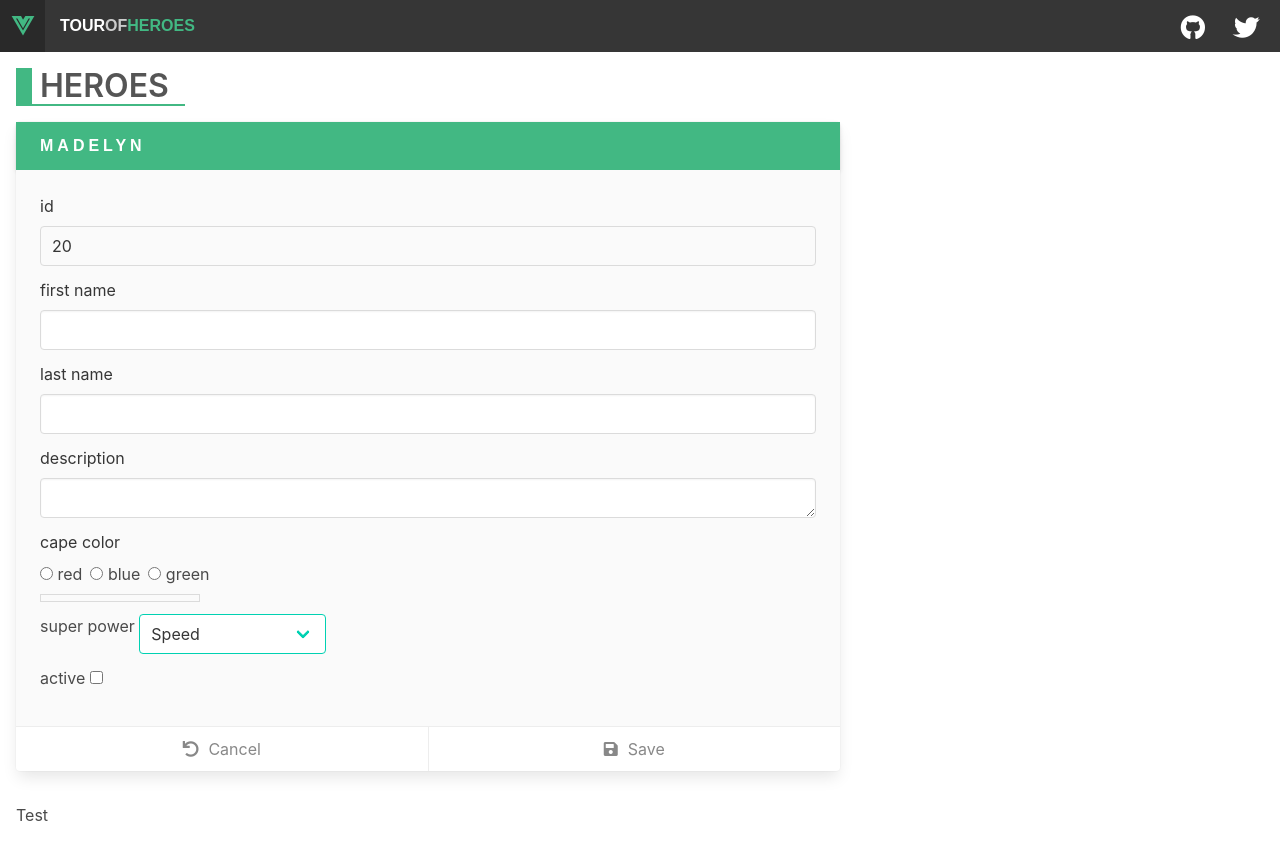
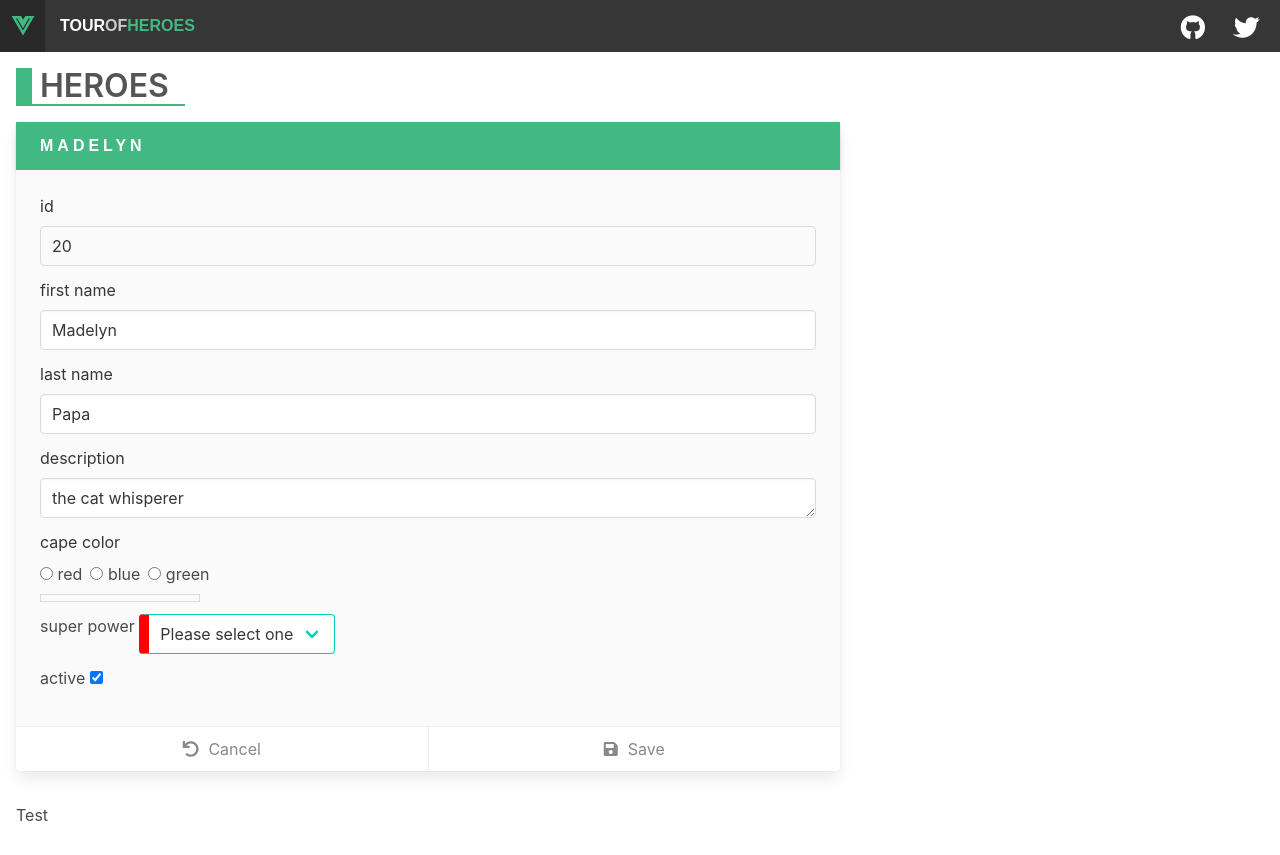
Before and after one commit to CuneytYilmaz/vue-heroes, a Vue app: page / in a window 1280 px wide. Built offline with nearby package versions, Linux system fonts and the light colour scheme.

Commit message:
V-bind, v-Model, @event, interpolation added for this stage

```diff
--- a/src/components/heroes.vue
+++ b/src/components/heroes.vue
@@ -17,37 +17,38 @@
               </div>
               <div class="field">
                 <label class="label" for="firstName">first name</label>
-                <input class="input" id="firstName" />
+                <input class="input" id="firstName" v-model="hero.firstName" />
               </div>
               <div class="field">
                 <label class="label" for="lastName">last name</label>
-                <input class="input" id="lastName" />
+                <input class="input" id="lastName" v-model="hero.lastName" />
               </div>
               <div class="field">
                 <label class="label" for="description">description</label>
-                <textarea class="input" id="description" type="text" />
+                <textarea class="input" id="description" type="text" v-model="hero.description" />
               </div>
               <div class="field">
                 <label class="label">cape color</label>
                 <label class="radio" for="color-red">
-                  <input type="radio" id="color-red" value="red" />
+                  <input type="radio" id="color-red" value="red" v-model="hero.capeColor" />
                   red
                 </label>
                 <label class="radio" for="color-blue">
-                  <input type="radio" id="color-blue" value="blue" />
+                  <input type="radio" id="color-blue" value="blue" v-model="hero.capeColor" />
                   blue
                 </label>
                 <label class="radio" for="color-green">
-                  <input type="radio" id="color-green" value="green" />
+                  <input type="radio" id="color-green" value="green" v-model="hero.capeColor" />
                   green
                 </label>
-                <div class="color-line"></div>
+                <div class="color-line" :style="{ 'background-color': hero.capeColor }" ></div>
               </div>
               <div class="field">
                 <label for="power">
                   super power
                   <div class="select is-primary">
-                    <select id="power">
+                    <select id="power" v-model="hero.power" @keyup.esc="resetPower"
+                        :class="{ 'invalid': !hero.power}" >
                       <option disabled value>Please select one</option>
                       <option>Speed</option>
                       <option>Flight</option>
@@ -60,23 +61,25 @@
               <div class="field">
                 <label class="checkbox" for="active">
                   active
-                  <input type="checkbox" class="is-primary" id="active" />
+                  <input type="checkbox" class="is-primary" id="active" v-model="hero.active" />
                 </label>
               </div>
             </div>
           </div>
           <footer class="card-footer">
-            <button class="link card-footer-item cancel-button">
+            <button class="link card-footer-item cancel-button" @click="cancelHero">
               <i class="fas fa-undo"></i>
               <span>Cancel</span>
             </button>
-            <button class="link card-footer-item">
+            <button class="link card-footer-item" @click="saveHero">
               <i class="fas fa-save"></i>
               <span>Save</span>
             </button>
           </footer>
         </div>
-        <div class="notification is-info">{{ message }}</div>
+        <div class="notification is-info">
+            {{ message }}
+        </div>
       </div>
     </div>
   </div>
@@ -99,5 +102,16 @@ export default {
           message: 'Test',
       }
   },
+  methods: {
+      saveHero() {
+        this.message = JSON.stringify(this.hero, null, '\n');
+      },
+      cancelHero() {
+        this.message = '';
+      },
+      resetPower() {
+        this.hero.power = '';
+      },
+  },
 };
 </script>
```
